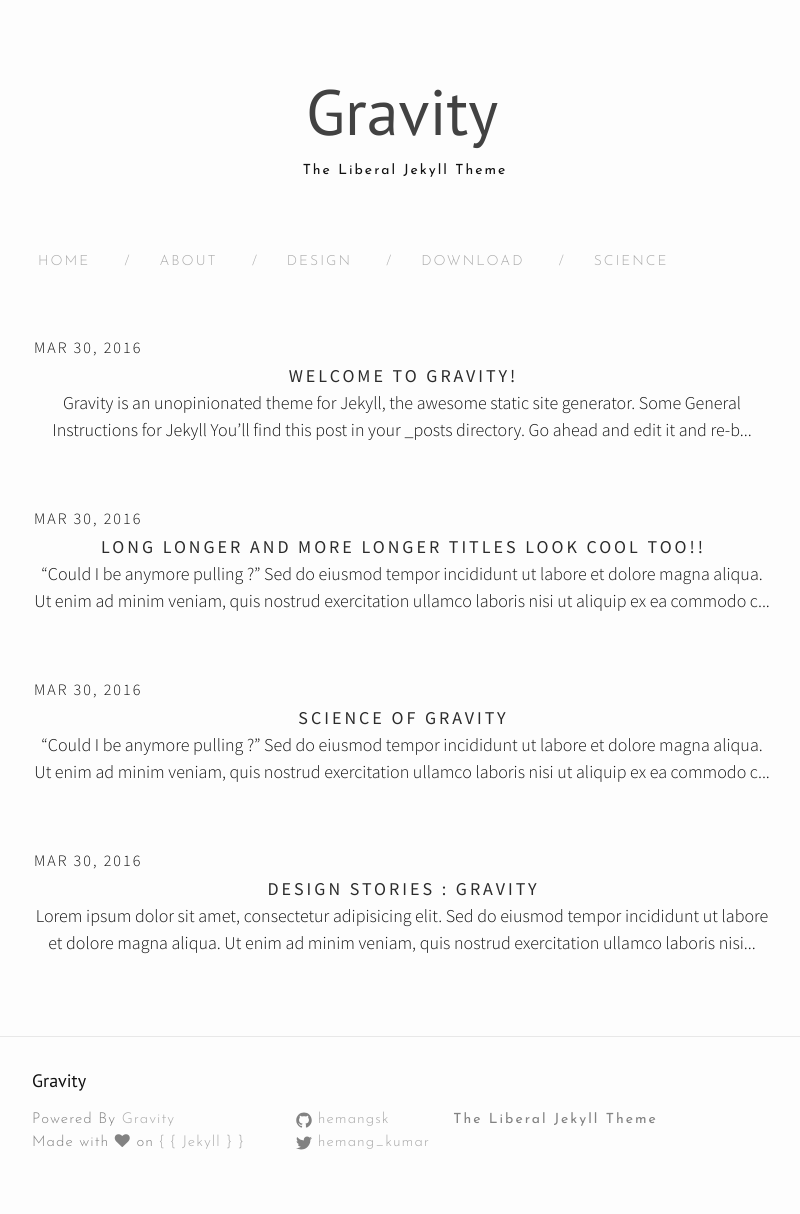
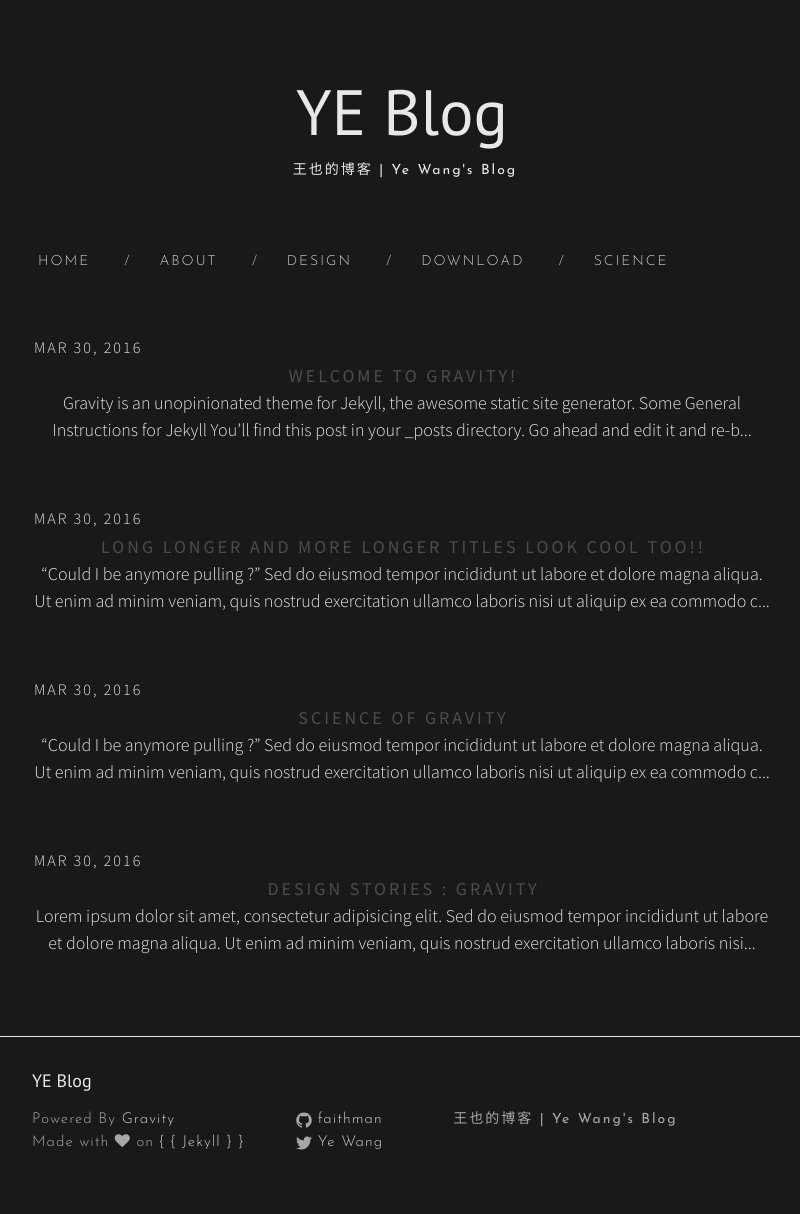
Before and after one commit to faithman/faithman.github.io, a Jekyll site: the page built from index.html, in a window 1280 px wide. Shown: the whole page, without its empty margins (238-1038 px from the left). Built offline with Jekyll 4.4.1, drawn with Linux system fonts in a browser that asks for light colours; nearby versions of some CDN libraries; the list of posts is cut into pages by our own code.

Commit message:
change to my information

```diff
--- a/_config.yml
+++ b/_config.yml
@@ -6,15 +6,15 @@
 # 'jekyll serve'. If you change this file, please restart the server process.
 
 # Site settings
-title: Gravity
-email: hemangsk@gmail.com
-description: The Liberal Jekyll Theme
+title: YE Blog
+email: yewangfaith@gmail.com
+description: 王也的博客 | Ye Wang's Blog
 baseurl: "" # the subpath of your site, e.g. /blog
-url: "http://yourdomain.com" # the base hostname & protocol for your site
-twitter_username: hemang_kumar
-github_username:  hemangsk
+url: "https://faithman.github.io" # the base hostname & protocol for your site
+twitter_username: Ye Wang
+github_username:  faithman
 paginate: 5
-theme-dark: false #Set to true to change to dark website theme
+theme-dark: true #Set to true to change to dark website theme
 
 plugins: [jekyll-paginate, kramdown]
 # Build settings
```
